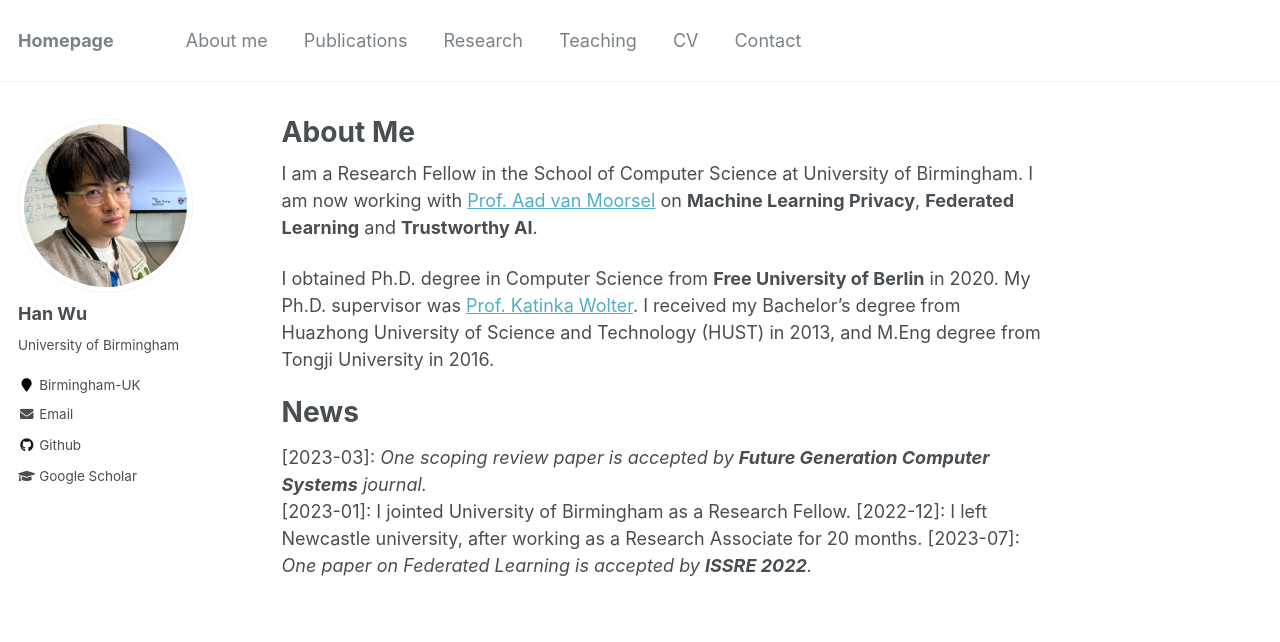
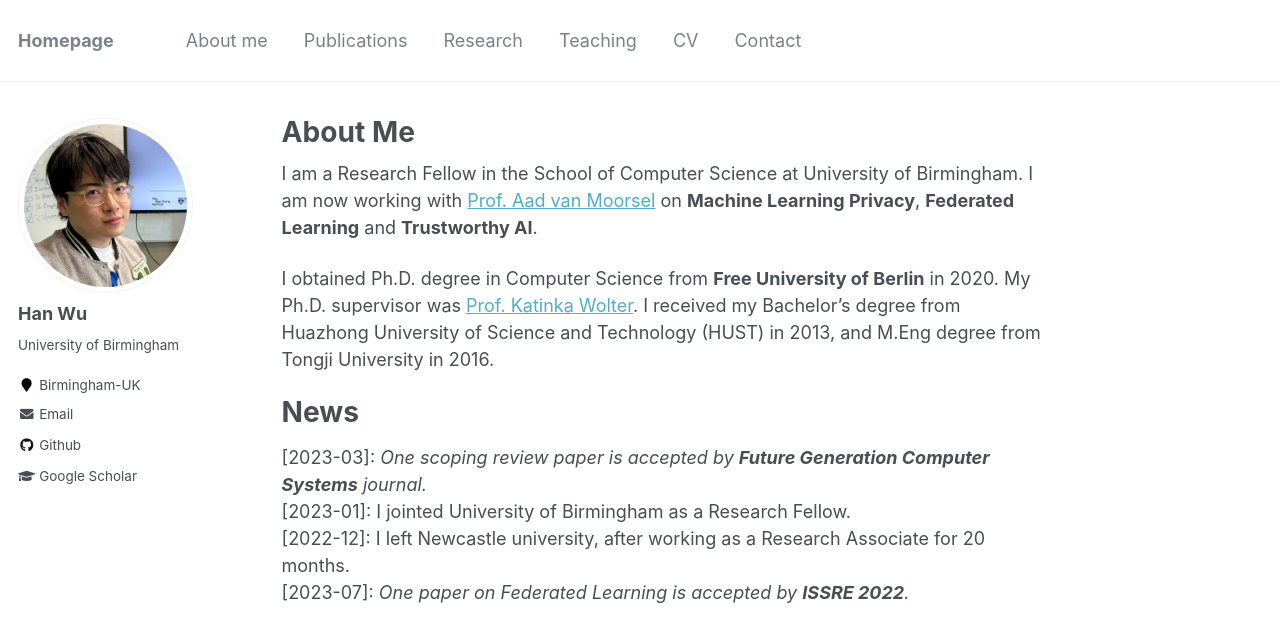
Before and after one commit to woohan/woohan.github.io, a Jekyll site: the page built from _pages/about.md, in a window 1280 px wide. Shown: the top 642 px of the page. Built offline with Jekyll 4.4.1, drawn with Linux system fonts in a browser that asks for light colours.

```diff
--- a/_pages/about.md
+++ b/_pages/about.md
@@ -16,6 +16,6 @@ I obtained Ph.D. degree in Computer Science from **Free University of Berlin** i
 News
 =====
 \[2023-03\]: *One scoping review paper is accepted by **Future Generation Computer Systems** journal.*
-\[2023-01\]: I jointed University of Birmingham as a Research Fellow.
-\[2022-12\]: I left Newcastle university, after working as a Research Associate for 20 months.
+\[2023-01\]: I jointed University of Birmingham as a Research Fellow.\
+\[2022-12\]: I left Newcastle university, after working as a Research Associate for 20 months.\
 \[2023-07\]: *One paper on Federated Learning is accepted by **ISSRE 2022**.*
```
